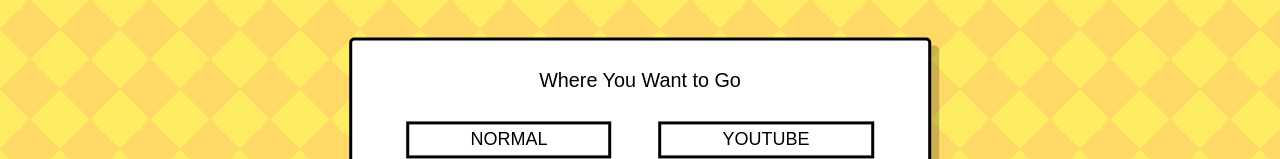
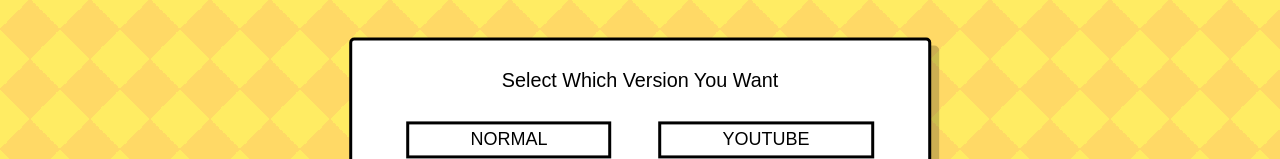
Before and after one commit to riyazweb/home, a plain HTML site: page pomodoro.html in a window 1280 px wide. Shown: the part 286-445 px from the top of the page. Drawn offline with Linux system fonts and the light colour scheme.

Commit message:
Update pomodoro.html

```diff
--- a/pomodoro.html
+++ b/pomodoro.html
@@ -3,7 +3,7 @@
     <title>Home</title>
 
 <div class="modal">
-  <p class="message">Where You Want to Go</p>
+  <p class="message">Select Which Version You Want</p>
   <div class="options">
      <a class="btn" href="https://riyazweb.github.io/searcH/ext.html" class="btn">NORMAL</a>
      <a class="btn" href="https://riyazweb.github.io/searcH/htmly.html" class="btn">YOUTUBE</a>
```
